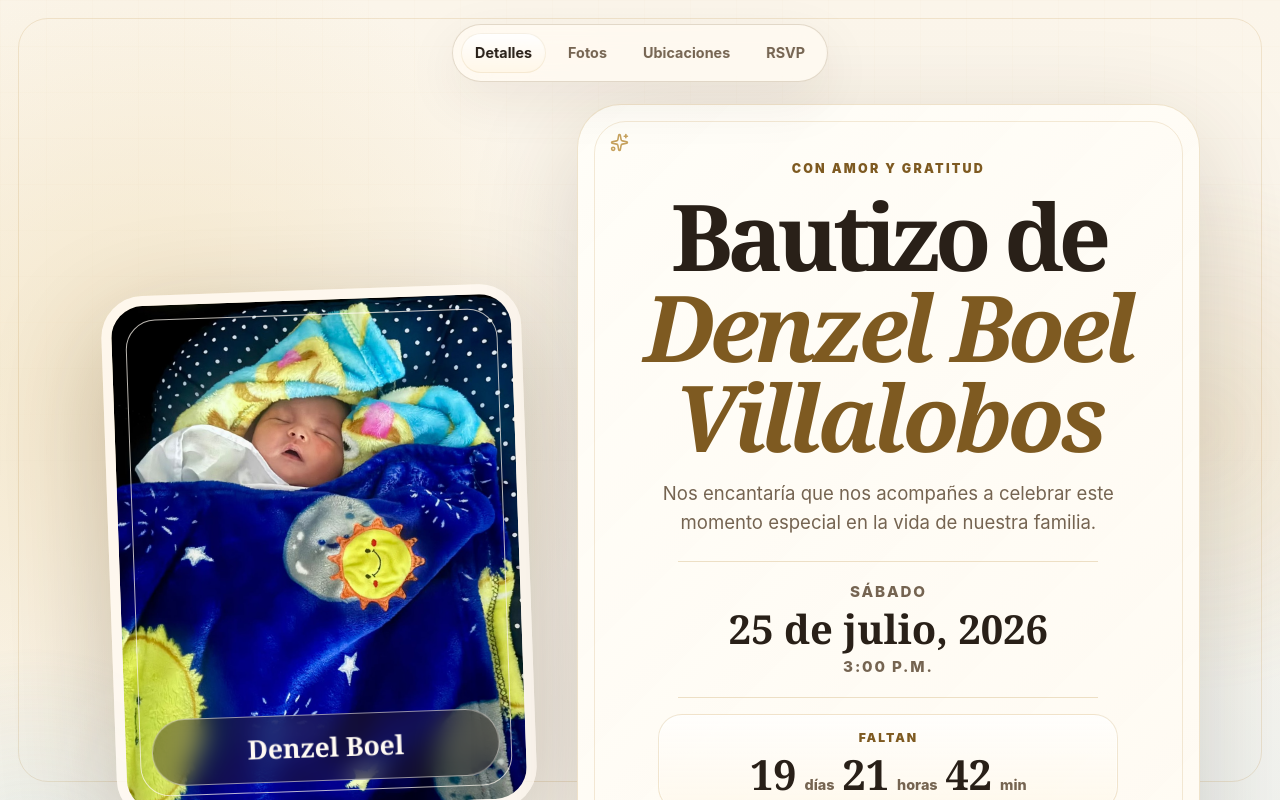
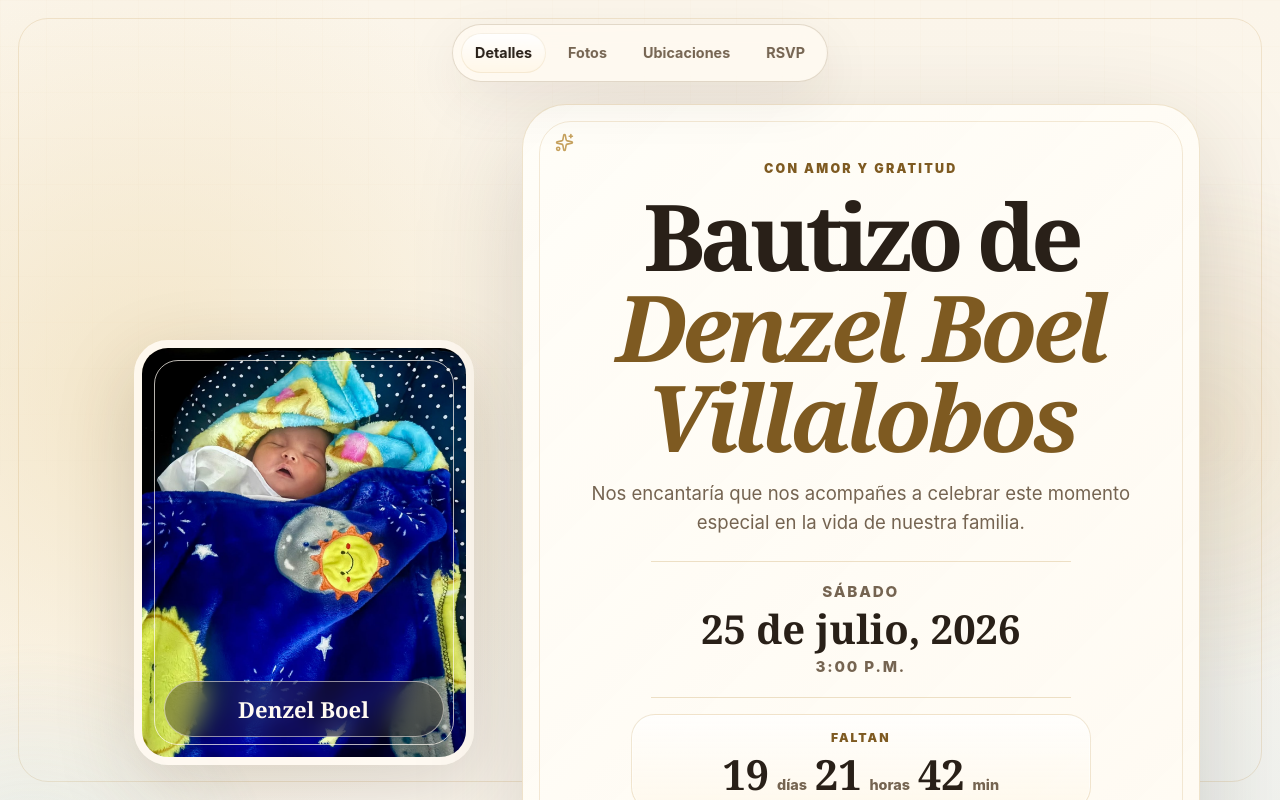
Before and after one commit to josehdezm415-cmd/baptism-invitation, a React (Vite) app: page / in a window 1280 px wide. Shown: the top 800 px of the page. Built offline with nearby package versions, Linux system fonts and the light colour scheme.

Commit message:
Refine luxury hero photo layout

```diff
--- a/src/styles.css
+++ b/src/styles.css
@@ -99,7 +99,7 @@ main { overflow: hidden; }
   position: relative;
   z-index: 2;
   display: grid;
-  grid-template-columns: minmax(260px, 0.72fr) minmax(460px, 1fr);
+  grid-template-columns: minmax(240px, 0.58fr) minmax(500px, 1fr);
   align-items: center;
   gap: clamp(18px, 4vw, 48px);
   width: min(1120px, 100%);
@@ -107,22 +107,22 @@ main { overflow: hidden; }
 .hero-photo {
   position: relative;
   z-index: 1;
-  width: min(100%, 420px);
+  width: min(100%, 340px);
   aspect-ratio: 4 / 5;
   justify-self: end;
-  border: 10px solid rgba(255, 250, 242, 0.84);
-  border-radius: 42px;
-  box-shadow: 0 34px 110px rgba(61, 44, 25, 0.26);
+  border: 8px solid rgba(255, 250, 242, 0.9);
+  border-radius: 34px;
+  box-shadow: 0 26px 80px rgba(61, 44, 25, 0.18);
   overflow: hidden;
-  transform: rotate(-2deg);
+  transform: none;
 }
 .hero-photo::before {
   content: "";
   position: absolute;
-  inset: 14px;
+  inset: 12px;
   z-index: 2;
   border: 1px solid rgba(255, 250, 242, 0.72);
-  border-radius: 30px;
+  border-radius: 24px;
   pointer-events: none;
 }
 .hero-photo img {
@@ -133,17 +133,17 @@ main { overflow: hidden; }
 }
 .photo-ribbon {
   position: absolute;
-  left: 26px;
-  right: 26px;
-  bottom: 24px;
+  left: 22px;
+  right: 22px;
+  bottom: 20px;
   z-index: 3;
-  padding: 12px 16px;
+  padding: 10px 14px;
   border: 1px solid rgba(255, 250, 242, 0.54);
   border-radius: 999px;
   color: #fffaf2;
-  background: rgba(41, 32, 24, 0.42);
+  background: rgba(41, 32, 24, 0.38);
   font-family: "Cormorant Garamond", Georgia, serif;
-  font-size: 1.65rem;
+  font-size: 1.38rem;
   font-weight: 700;
   text-align: center;
   backdrop-filter: blur(12px);
@@ -406,8 +406,8 @@ footer { padding: 28px 20px 42px; color: var(--muted); text-align: center; }
   .topbar a { padding: 8px 9px; font-size: 0.78rem; }
   .hero { padding-top: 84px; }
   .hero-showcase { grid-template-columns: 1fr; gap: 18px; }
-  .hero-photo { display: block; justify-self: center; width: min(260px, 76vw); transform: rotate(0deg); border-radius: 34px; }
-  .photo-ribbon { font-size: 1.3rem; }
+  .hero-photo { display: block; justify-self: center; width: min(230px, 68vw); transform: none; border-radius: 30px; }
+  .photo-ribbon { font-size: 1.2rem; }
   .hero-card { border-radius: 28px; }
   .hero-card::before { inset: 10px; border-radius: 22px; }
   .detail-grid, .location-grid { grid-template-columns: 1fr; }
```
